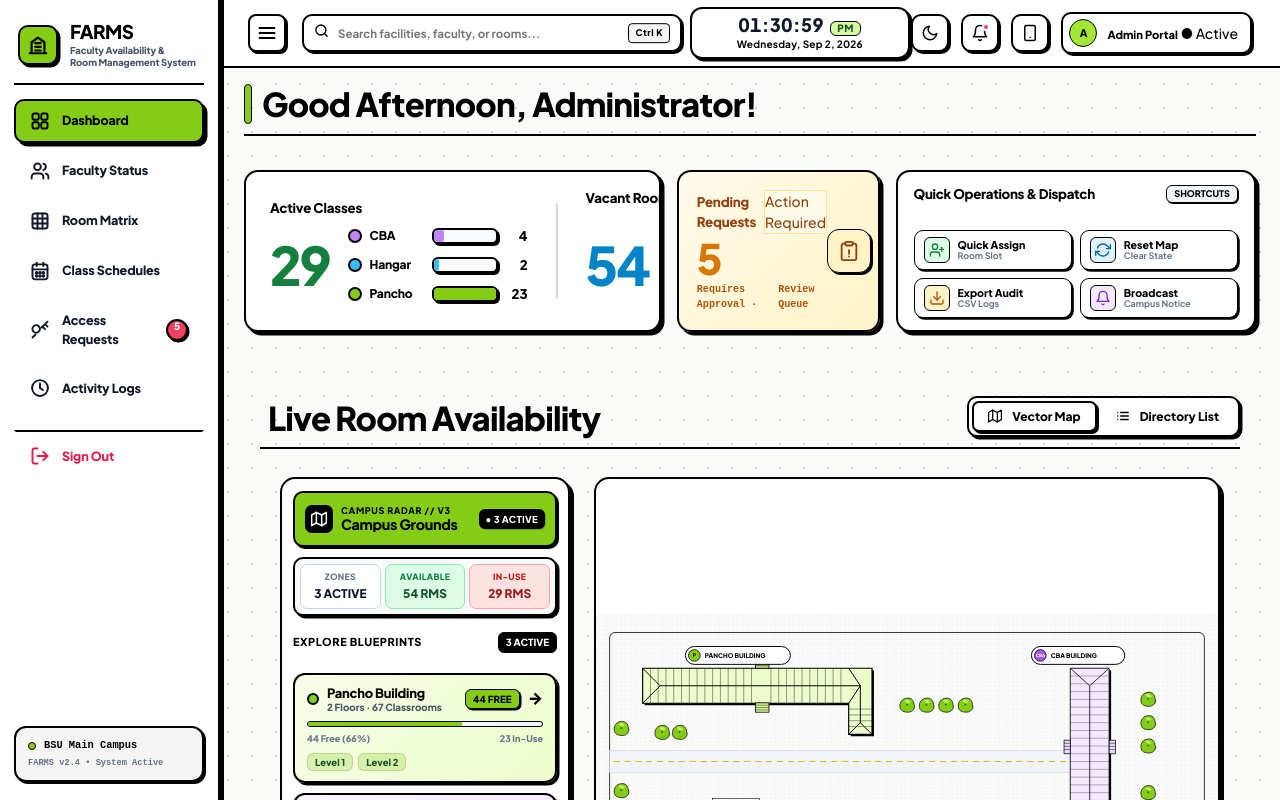
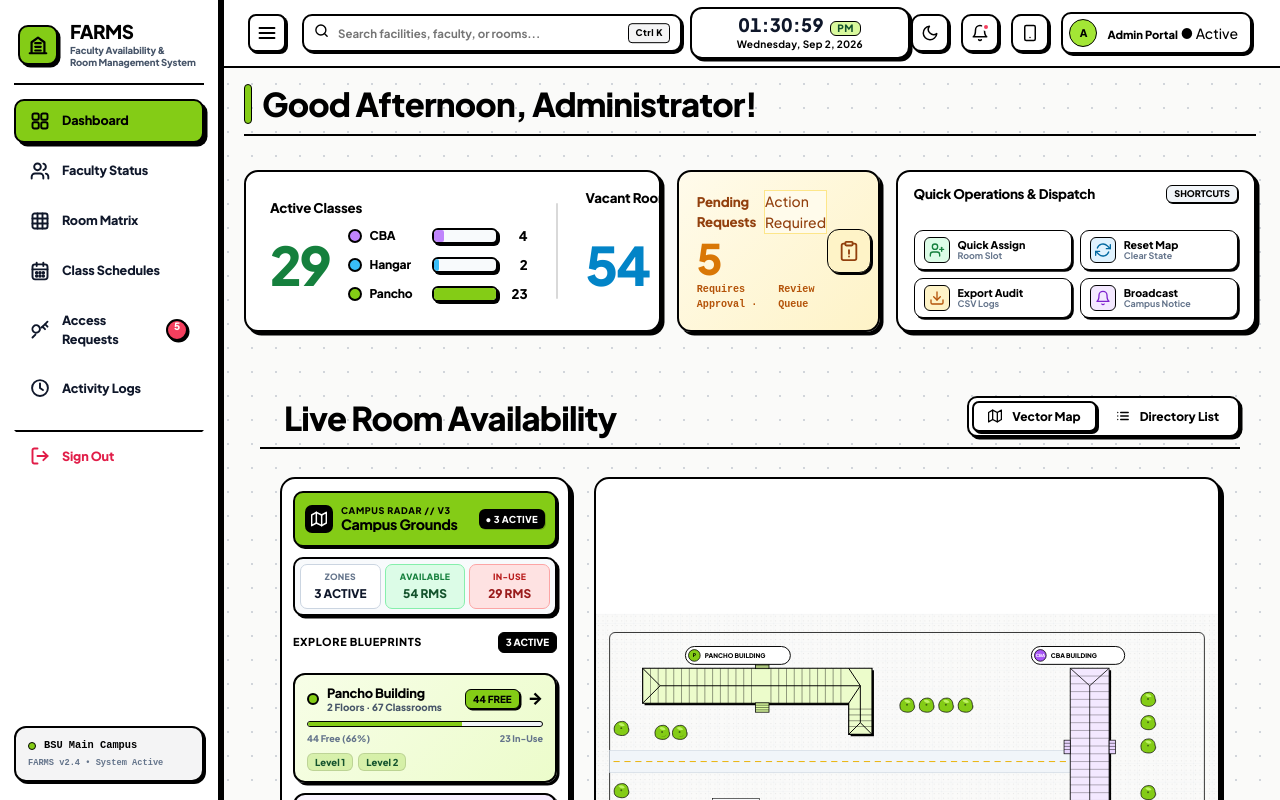
Before and after one commit to KyleonHub/FARMS, a plain HTML site: page frontend/dashboard.html in a window 1280 px wide. Drawn offline with Linux system fonts and the light colour scheme.

Commit message:
Increase left indentation of Live Room Availability header to 24px

```diff
--- a/frontend/dashboard.html
+++ b/frontend/dashboard.html
@@ -390,7 +390,7 @@
           <!-- Modular Live Status Section -->
           <div class="modular-card live-status-container">
             <div class="section-card-header">
-              <div class="section-title-wrap" style="padding-left: 8px;">
+              <div class="section-title-wrap" style="padding-left: 24px;">
                 <h3 class="section-main-title">Live Room Availability</h3>
               </div>
               <div class="segmented-view-toggle">
```
